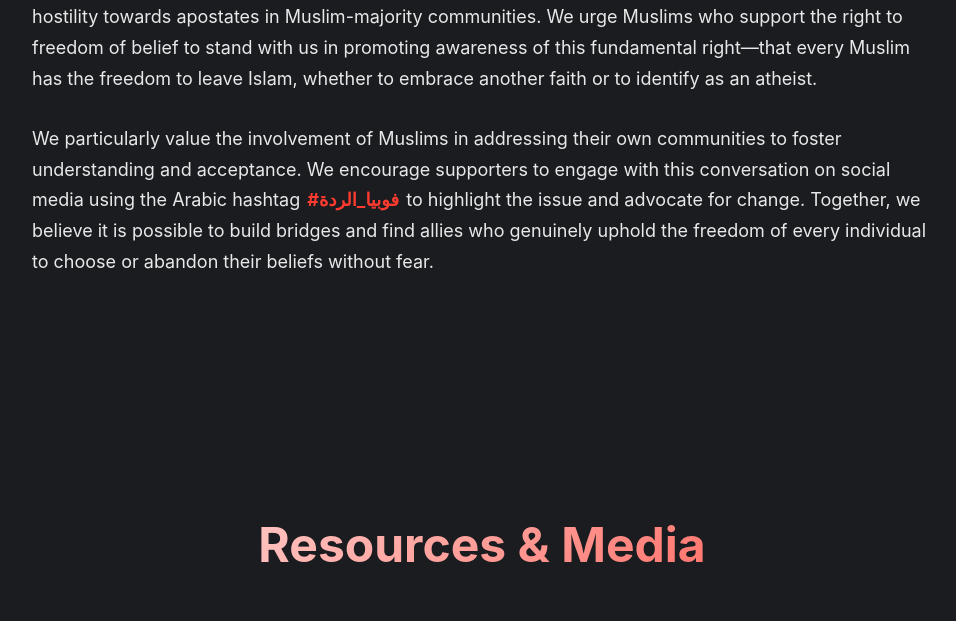
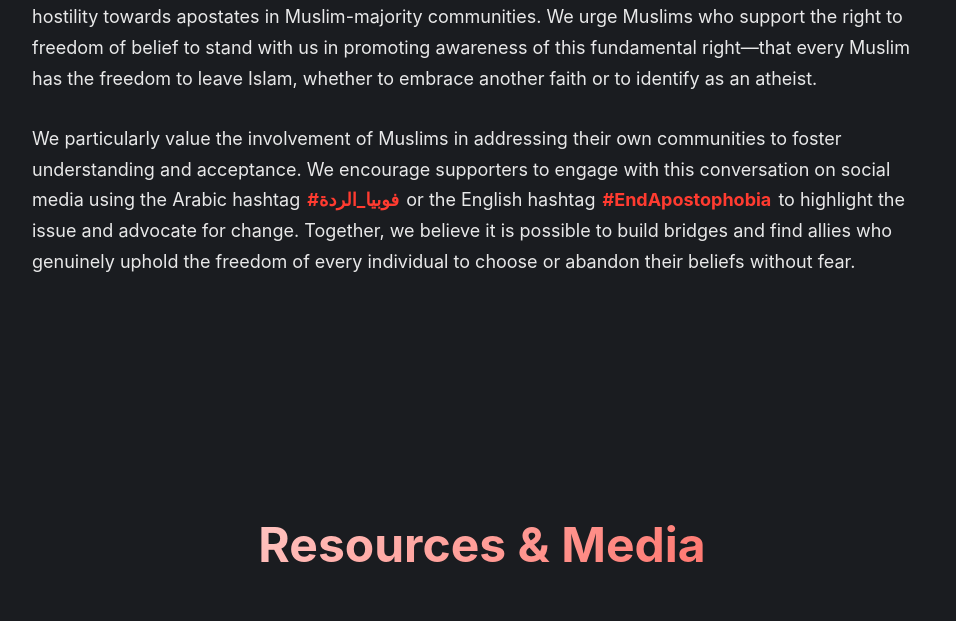
Before and after one commit to skeptic-x/apostophobia.com, a plain HTML site: page index.html in a window 1280 px wide. Shown: the part 2281-2902 px from the top of the page, without its empty margins (158-1114 px from the left). Drawn offline with Linux system fonts and the light colour scheme.

Commit message:
Update index.html

```diff
--- a/index.html
+++ b/index.html
@@ -79,7 +79,7 @@
       <p>At the same time, we recognise that individuals who outwardly appear to belong to certain religious groups, such as Muslims, have occasionally been subject to acts of prejudice and hostility in various parts of the world. Such incidents, while not representative of broader societal trends in all cases, highlight the urgent need for a united stance against intolerance in all its forms. Our commitment remains to defend the freedom of belief for all individuals and to advocate for a world where no one faces discrimination or hostility based on their religious choices, or lack thereof.</p>
       <p>Governmental and societal persecution of individuals who leave Islam remains a harsh reality in many predominantly Muslim countries and, alarmingly, sometimes even in Western nations. Apostates often face a spectrum of discrimination, starting with social ostracism, exclusion, and contempt, and escalating to legal actions, imprisonment, and, in some cases, even death. In numerous Middle Eastern nations, apostasy is criminalised, with penalties that include prolonged detention or capital punishment, as evidenced by execution cases reported just last year. These practices represent grave violations of the Universal Declaration of Human Rights, which guarantees freedom of belief and the right to change one’s religion or reject faith altogether.</p>
               <p>In alignment with these principles, we—a global coalition of ExMuslim organizations and individuals—have launched the campaign <span class="hashtag">#EndApostophobia</span> to raise awareness of the societal and institutional hostility towards apostates in Muslim-majority communities. We urge Muslims who support the right to freedom of belief to stand with us in promoting awareness of this fundamental right—that every Muslim has the freedom to leave Islam, whether to embrace another faith or to identify as an atheist.</p>
-        <p>We particularly value the involvement of Muslims in addressing their own communities to foster understanding and acceptance. We encourage supporters to engage with this conversation on social media using the Arabic hashtag <span class="hashtag">#فوبيا_الردة</span> to highlight the issue and advocate for change. Together, we believe it is possible to build bridges and find allies who genuinely uphold the freedom of every individual to choose or abandon their beliefs without fear.</p>
+        <p>We particularly value the involvement of Muslims in addressing their own communities to foster understanding and acceptance. We encourage supporters to engage with this conversation on social media using the Arabic hashtag <span class="hashtag">#فوبيا_الردة</span> or the English hashtag <span class="hashtag">#EndApostophobia</span> to highlight the issue and advocate for change. Together, we believe it is possible to build bridges and find allies who genuinely uphold the freedom of every individual to choose or abandon their beliefs without fear.</p>
     </section>
 
     <section id="media">
```
